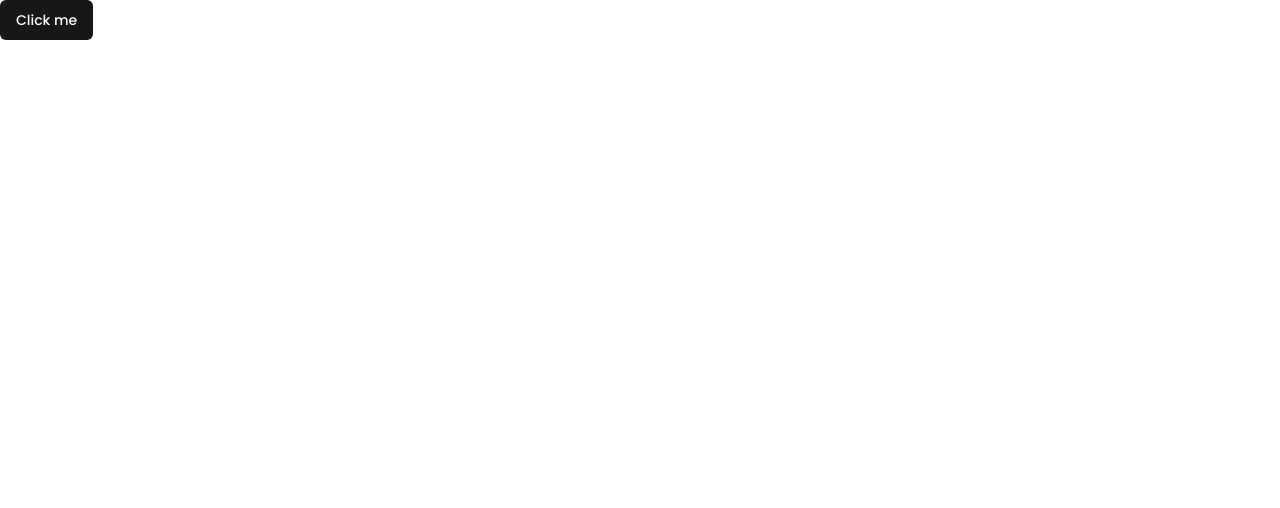
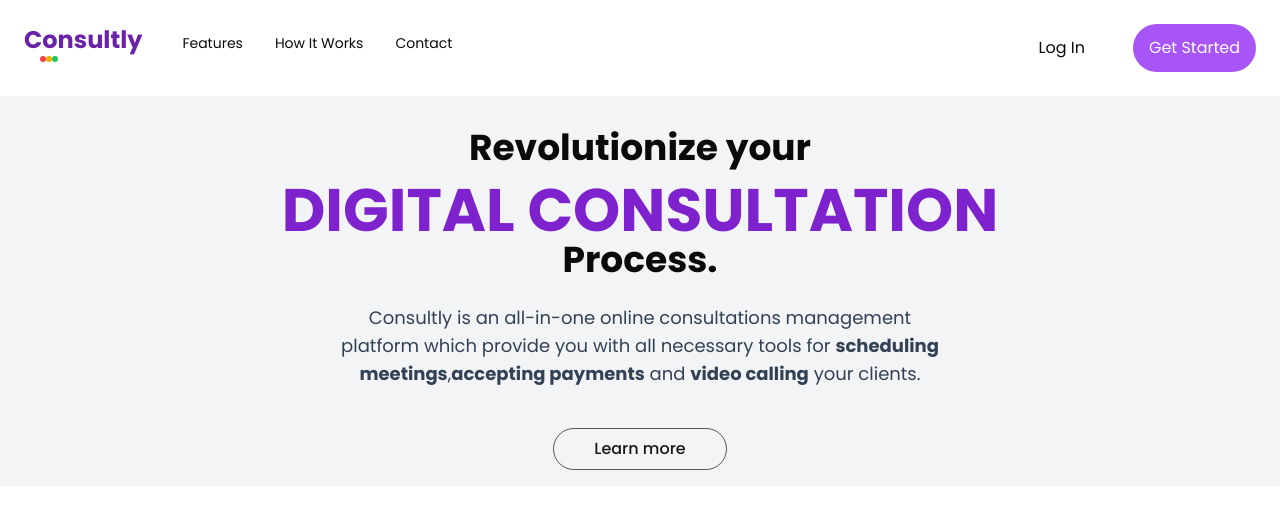
Before and after one commit to Taofeekabdulazeez/consultly-new, a Next.js app: page / in a window 1280 px wide. Shown: the top 508 px of the page. Built offline with nearby package versions, Linux system fonts and the light colour scheme.

Commit message:
landingpage updated

```diff
--- a/app/(home)/page.tsx
+++ b/app/(home)/page.tsx
@@ -3,8 +3,70 @@
 
 export default function Home() {
   return (
-    <main>
-      <Button>Click me</Button>
-    </main>
+    <body>
+      <header className="bg-white z-10 fixed top-0 left-0 right-0">
+        <div className="header:justify-start header:space-x-10 header:px-16 mx-auto flex max-w-screen-2xl items-center justify-between px-4 py-6 sm:px-6">
+          <div className="relative top-[-5px] flex gap-10">
+            <div className=" flex flex-col">
+              <span className="text-2xl font-extrabold text-purple-800">
+                Consultly
+              </span>
+              <div className="flex ml-4">
+                <span className="rounded-full inline-block h-1.5 w-1.5 bg-red-500"></span>
+                <span className="rounded-full inline-block  h-1.5 w-1.5 bg-yellow-500"></span>
+                <span className="rounded-full inline-block  h-1.5 w-1.5 bg-green-500"></span>
+              </div>
+            </div>
+            <div className="flex flex-1 items-center justify-between">
+              <nav className="flex space-x-8  text-sm">
+                <a href="#">Features</a>
+                <a href="#">How It Works</a>
+                <a href="#">Contact</a>
+              </nav>
+            </div>
+          </div>
+          <div className=" header:ml-12  items-center gap-8 flex ">
+            <a href="#" className="px-4 py-3  rounded-full hover:bg-gray-300">
+              Log In
+            </a>
+            <a
+              href="#"
+              className="rounded-full bg-purple-500 px-4 py-3 text-white hover:bg-purple-200"
+            >
+              {" "}
+              Get Started
+            </a>
+          </div>
+        </div>
+      </header>
+
+      <div className="min-h-small-viewport flex flex-col  px-8 pt-32 text-center bg-gray-100">
+        <div className=" m-auto">
+          <h1 className="text-4xl font-extrabold">
+            <span className="relative text-4xl">Revolutionize your</span>
+            <span className=" flex flex-col relative text-6xl text-purple-700 mt-3 sm:whitespace-nowrap">
+              <span className="relative">DIGITAL CONSULTATION</span>
+            </span>
+            <span className="text-4xl mt-2">Process.</span>
+          </h1>
+          <p className="text-balance mx-auto my-6 max-w-2xl text-slate-700 md:text-lg">
+            Consultly is an all-in-one online consultations management platform
+            which provide you with all necessary tools for{" "}
+            <strong>scheduling meetings</strong>,
+            <strong>accepting payments</strong> and{" "}
+            <strong>video calling</strong> your clients.
+          </p>
+          <div className="mt-10 flex justify-center gap-x-6 mb-4">
+            <a
+              className=" relative inline-flex items-center justify-center
+               duration-150 ease-in-out border border-primary/70 hover:bg-purple-300
+                font-medium text-primary px-3 py-2 rounded-full hover:border-gray-300 px-5 md:px-10"
+              href="#"
+            >Learn more
+            </a>
+          </div>
+        </div>
+      </div>
+    </body>
   );
 }
--- a/app/dashboard/(overview)/page.tsx
+++ b/app/dashboard/(overview)/page.tsx
@@ -190,7 +190,7 @@
               Complete your profile and share the availability calendar or{" "}
             </p>
             <div className="flex justify-center items-center mt-4">
-              <button className="p-4 bg-purple-500 rounded-xl text-white text-l">
+              <button className="p-4 bg-blue-600 rounded-xl text-white text-l">
                 Schedule Meeting
               </button>
             </div>
```
